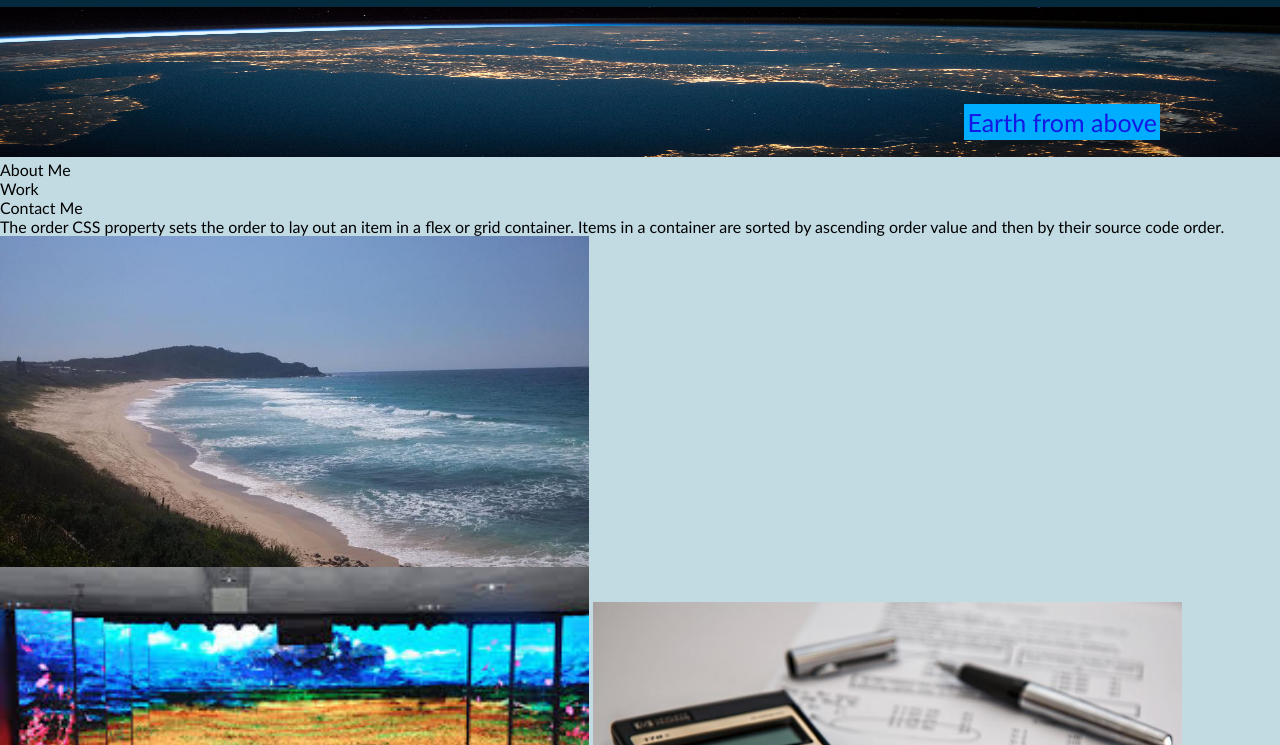
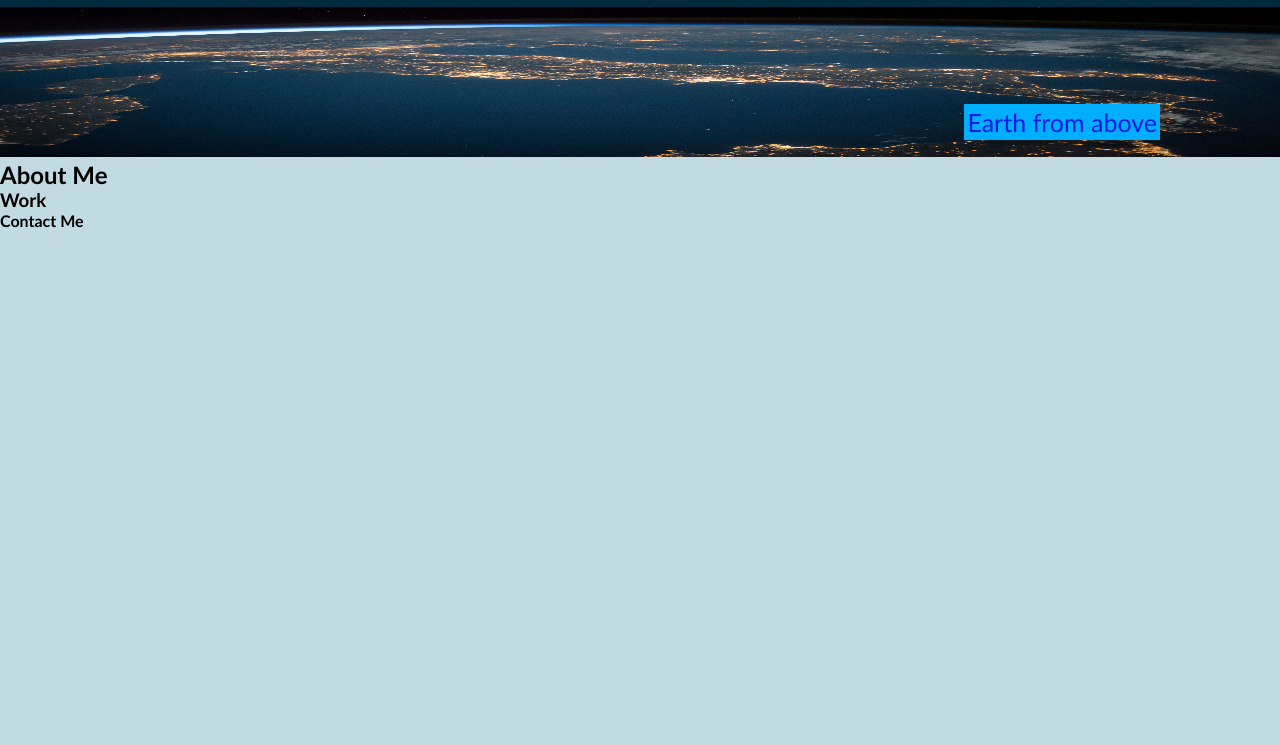
Before and after one commit to Adzy89/Portfolio, a plain HTML site: page index.html in a window 1280 px wide. Shown: the part 55-800 px from the top of the page. Drawn offline with Linux system fonts and the light colour scheme.

Commit message:
tried adding flex contaner's to the css document

```diff
--- a/css/style.css
+++ b/css/style.css
@@ -1,36 +1,11 @@
 * {
-    box-sizing: border-box;
     padding: 0;
     margin: 0;
     font-family: 'Trebuchet MS', 'Lucida Sans Unicode', 'Lucida Grande', 'Lucida Sans', Arial, sans-serif;
 }
 
-@media screen and (max-width: 575px) {
-#main {
-      flex-direction: column;
-    }
-}
-
-
-#main , .article{
-    display: flex;
-    flex-direction: column;
-
-}
-
-
-.nav {
-    display: flex;
-    flex-direction: column;
-
-}
-
 body {
     background-color: #c2dbe3;
-    display: flex;
-    min-height: 100vh;
-    flex-direction: column;
-    margin: 0;
 }
 
 header {
@@ -69,6 +44,7 @@ a {
 
 .img {
     position: relative;
+    padding: 0px;
 }
 
 .bottomright {
@@ -82,25 +58,10 @@ a {
     background: rgb(0, 174, 255);
 }
 
-.grid-container {
+.content {
     display: flex;
-    flex-direction: row;
-    padding-top: 10px;
-    padding-left: 17%;
-    padding-right: 0px;
-    display: grid;
-    height: 100%;
-    width: 1350px;
-    align-content: center;
-
-}
-
-
-
-#photo {
-    height: 20%;
-    width: 46%;
-
+    flex-direction: column;
+    align-content: flex-start, flex-end ;
 
 }
 
--- a/index.html
+++ b/index.html
@@ -8,7 +8,7 @@
     <title>Portfolio</title>
 </head>
 
-<body>
+<body >
 <header>
     <h1>Adam Pilato</h1>
         <nav>
@@ -28,20 +28,23 @@
         </div>
     </section>
 
-<div id="main">
-    <div class="nav">
-        <div> About Me
-        <div> Work
-        <div> Contact Me
-    </div>
-</div>
+    <section class="content">
+        <h2>About Me</h2>
+        </section>
+        <div>
 
-<div id="main">
-    <article class="article">
-    <p>
-        The order CSS property sets the order to lay out an item in a flex or grid container.
-        Items in a container are sorted by ascending order value and then by their source code order.
-    </p>
+        <section class="content">
+        <h3>Work</h3>
+        </section>
+        <section class="content">
+        <h4>Contact Me</h4>
+        </section>
+
+    </section>
+
+
+
+   <!-- <article class="article">
         <img id="photo" src="/images/surf2.jpg" alt="Surf Report" >
         <div>
         <img id="photo" src="/images/led wall.jpg" alt="Led Wall" >
@@ -49,9 +52,8 @@
         <img id="photo" src="/images/KB-MERN-Featured.jpg" alt="Pastel Puzzels" >
         <img id="photo" src="/images/html-css-beginners.jpg" alt="Run buddy" >
         </div>
+    </article> -->
 
-    </article>
-</div>
 
 </body>
 </html>
```
Lines whose indentation alone changed are shown as unchanged.
